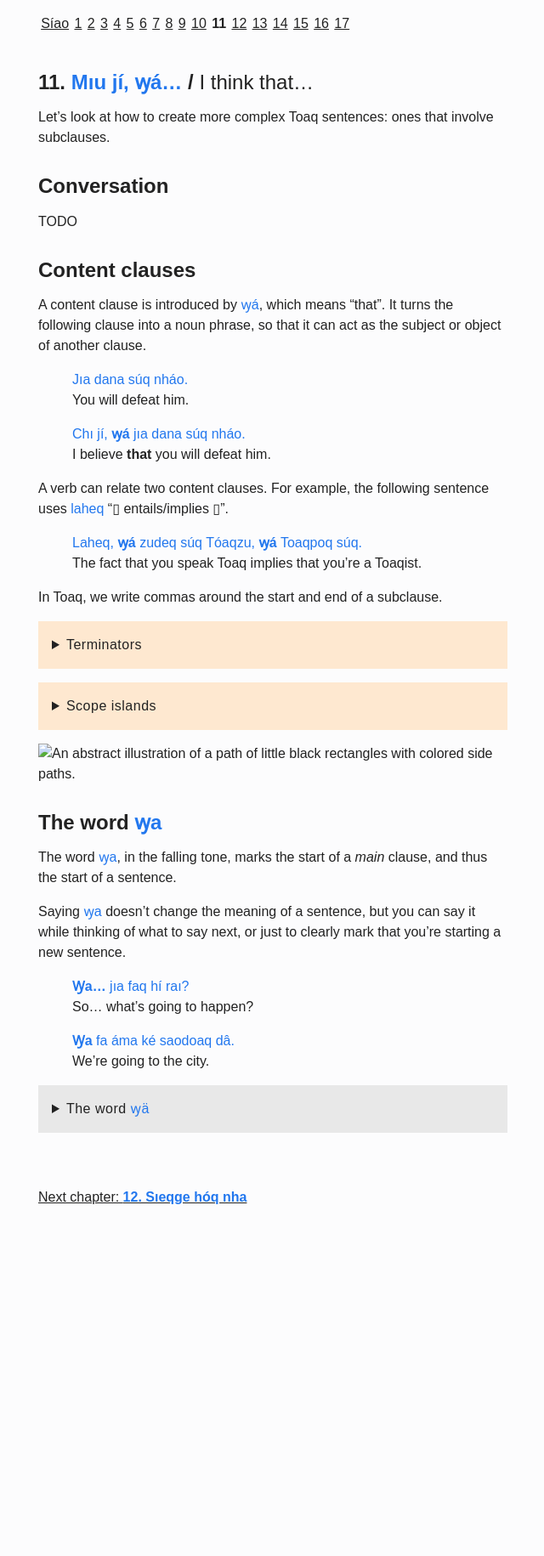
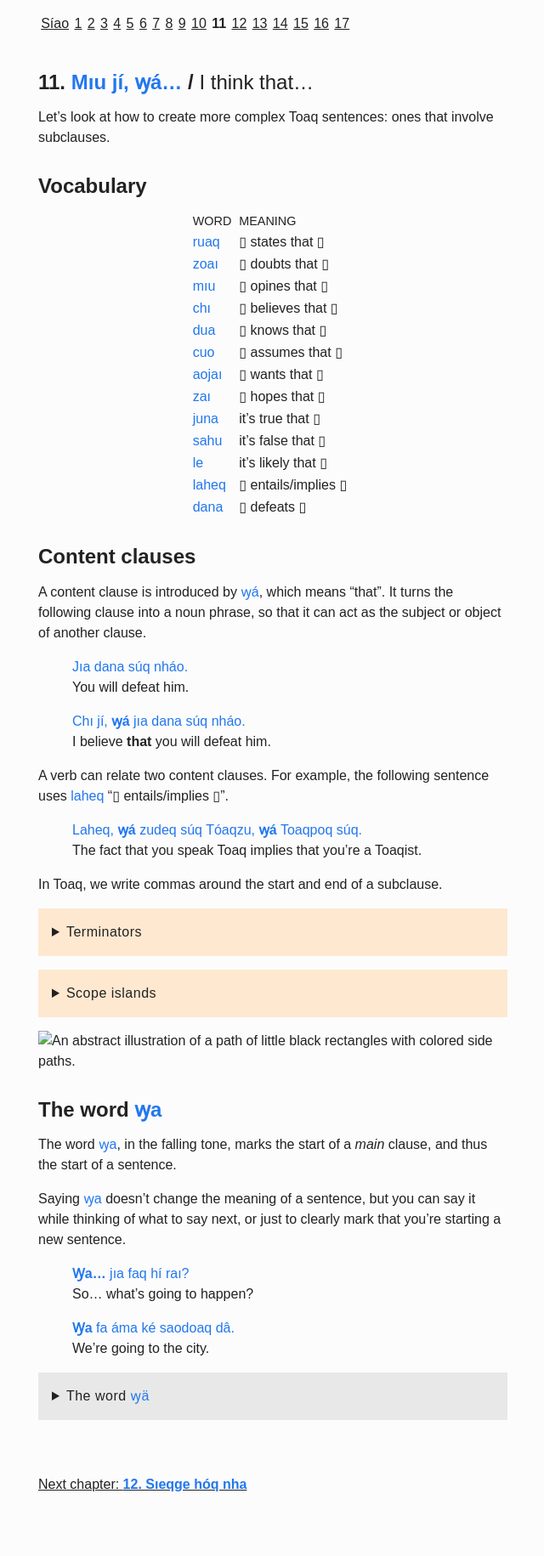
Before and after one commit to laqme/koitieq, a Jekyll site: the page built from _chapters/11-wa.md, in a window 1280 px wide. Shown: the whole page at 85% size, without its empty margins (51-691 px from the left). Built offline with Jekyll 4.4.1, drawn with Linux system fonts in a browser that asks for light colours; some web fonts are replaced; before the commit the page ends 1493 px from its top, so only the background shows below that.

Commit message:
Rename chapters

```diff
--- a/_chapters/11.md
+++ b/_chapters/11-wa.md
@@ -8,9 +8,23 @@ subject: "content clauses, ꝡa"
 
 Let's look at how to create more complex Toaq sentences: ones that involve subclauses.
 
-## Conversation
+## Vocabulary
 
-TODO
+| Word | Meaning |
+| --- | --- |
+| _ruaq_{:.t} | ▯ states that ▯ |
+| _zoaı_{:.t} | ▯ doubts that ▯ |
+| _mıu_{:.t} | ▯ opines that ▯ |
+| _chı_{:.t} | ▯ believes that ▯ |
+| _dua_{:.t} | ▯ knows that ▯ |
+| _cuo_{:.t} | ▯ assumes that ▯ |
+| _aojaı_{:.t} | ▯ wants that ▯ |
+| _zaı_{:.t} | ▯ hopes that ▯ |
+| _juna_{:.t} | it's true that ▯ |
+| _sahu_{:.t} | it's false that ▯ |
+| _le_{:.t} | it's likely that ▯ |
+| _laheq_{:.t} | ▯ entails/implies ▯ |
+| _dana_{:.t} | ▯ defeats ▯ |
 
 ## Content clauses
 
```
Also changed, not shown: other parts of _chapters/11-wa.md (+4 -4 lines), _chapters/99.md (+1 -1 lines), _chapters/01-what.md (renamed from _chapters/01-hia.md), _chapters/02-phono.md (renamed from _chapters/02-lai.md), _chapters/03-tones.md (renamed from _chapters/03-ina.md), _chapters/04-basics.md (renamed from _chapters/04-jadi.md), _chapters/05-nouns.md (renamed from _chapters/05-koi.md), _chapters/06-vocab.md (renamed from _chapters/06-pai.md), _chapters/07-bi-quant.md (renamed from _chapters/07-piri.md), _chapters/08-adj-tense.md (renamed from _chapters/08-chuqke.md), _chapters/09-wh-gen.md (renamed from _chapters/09-he.md), _chapters/10-adverbs.md (renamed from _chapters/10.md), _chapters/12-na-anaphora.md (renamed from _chapters/12.md), _chapters/13-phrases.md (renamed from _chapters/13.md), 5 more files.
